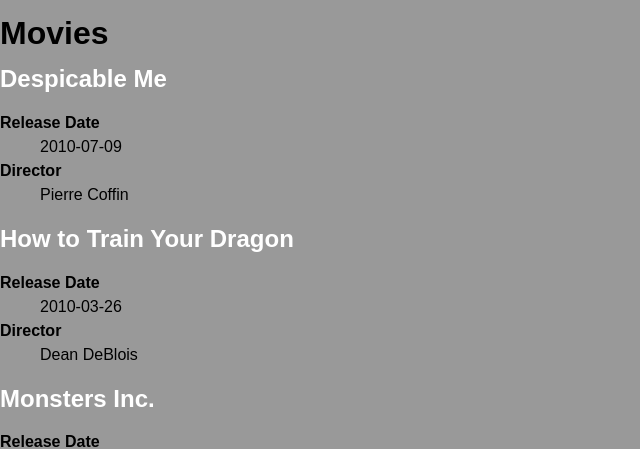
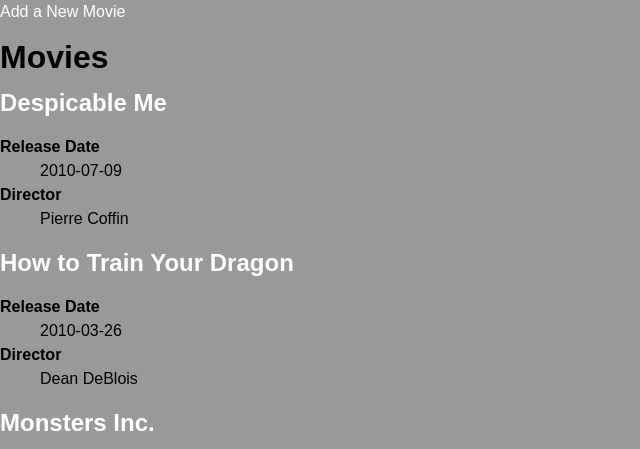
Before and after one commit to bredschneider/assignments, a PHP site: page / in a window 1280 px wide; the page is wider, and only the part inside the window is pictured. Shown: the top 449 px of that part, without its empty margins (0-640 px from the left). Run offline with PHP 8.4, Linux system fonts and the light colour scheme; data comes from the database, SQL or seed files in the repository.

Commit message:
Added link to add.php

```diff
--- a/mtm1531/assignment-6/index.php
+++ b/mtm1531/assignment-6/index.php
@@ -20,6 +20,7 @@ $results= $sql->fetchALL();
 	</head>
 
 	<body>
+	<a href="add.php">Add a New Movie</a>
 	<h1>Movies</h1>
 	<?php foreach($results as $movies):?>
 		<h2><a href="single.php?id=<?php echo $movies['id'];?>">
```
